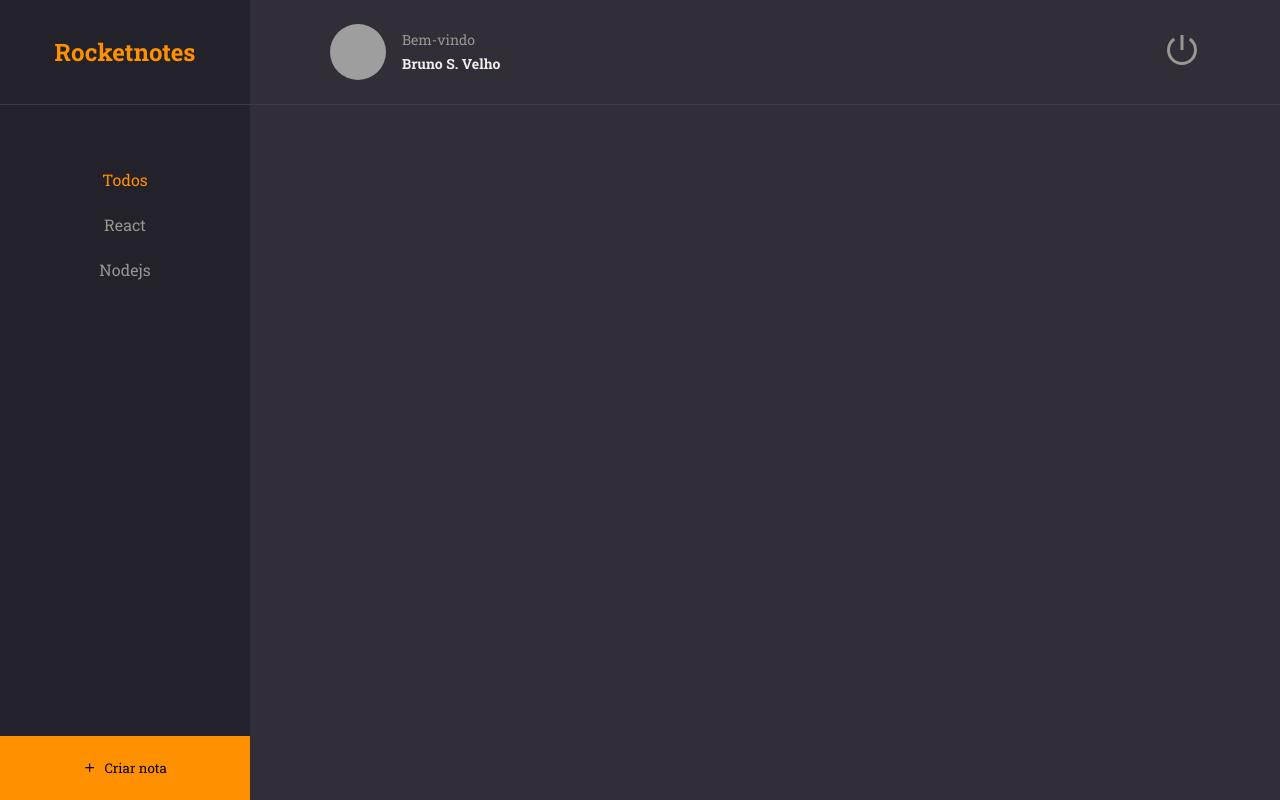
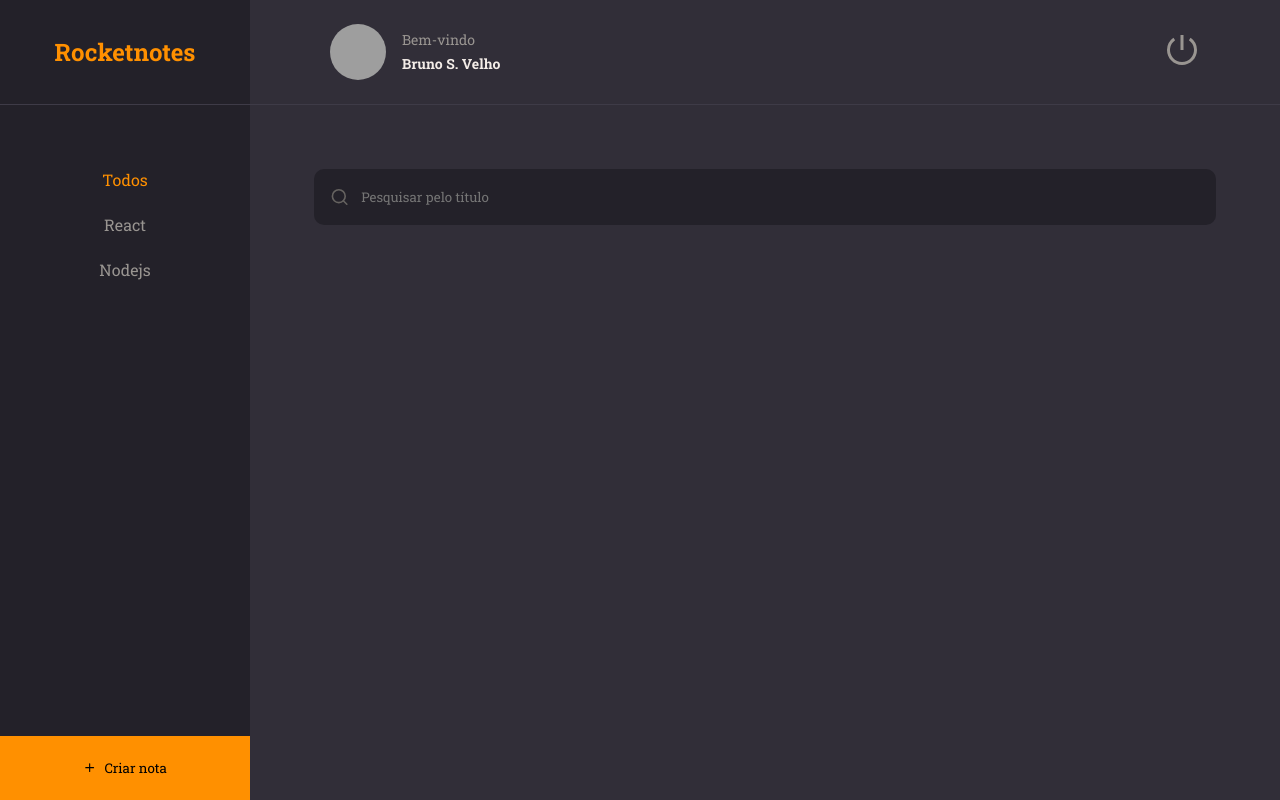
Before and after one commit to vbruno/RS-Explorer-N9-rocketnotes, a React (Vite) app: page / in a window 1280 px wide. Built offline with nearby package versions, Linux system fonts and the light colour scheme; grey boxes are pictures that could not be loaded.

Commit message:
Aula: Input

```diff
--- /dev/null
+++ b/src/components/Input/index.jsx
@@ -0,0 +1,16 @@
+import { Container } from "./styles";
+
+import PropTypes from "prop-types";
+
+export function Input({ icon: Icon, ...rest }) {
+  return (
+    <Container>
+      {Icon && <Icon size={20} />}
+      <input {...rest} />
+    </Container>
+  );
+}
+
+Input.propTypes = {
+  icon: PropTypes.elementType,
+};
--- /dev/null
+++ b/src/components/Input/styles.js
@@ -0,0 +1,34 @@
+import styled from "styled-components";
+
+export const Container = styled.div`
+  width: 100%;
+
+  display: flex;
+  align-items: center;
+
+  background-color: ${({ theme }) => theme.COLORS.BACKGROUND_900};
+  color: ${({ theme }) => theme.COLORS.GRAY_300};
+
+  margin-bottom: 8px;
+  border-radius: 10px;
+
+  > input {
+    height: 56px;
+    width: 100%;
+
+    padding: 12px;
+    color: ${({ theme }) => theme.COLORS.WHITE};
+    background: transparent;
+    border: 0;
+
+    &:placeholder {
+      color: ${({ theme }) => theme.COLORS.GRAY_300};
+    }
+
+
+  }
+
+  > svg {
+      margin-left: 16px;
+    }
+`
--- a/src/pages/Home/index.jsx
+++ b/src/pages/Home/index.jsx
@@ -1,7 +1,8 @@
-import { FiPlus } from 'react-icons/fi'
+import { FiPlus, FiSearch } from 'react-icons/fi'
 import { Container, Brand, Menu, Search, Content, NewNote } from './styles'
 
 import { Header } from '../../components/Header'
+import { Input } from '../../components/Input'
 import { ButtonText } from '../../components/ButtonText'
 
 export function Home() {
@@ -20,7 +21,7 @@
       </Menu>
 
       <Search>
-
+        <Input placeholder={'Pesquisar pelo título'} icon={FiSearch} />
       </Search>
 
       <Content>
--- a/src/pages/Home/styles.js
+++ b/src/pages/Home/styles.js
@@ -47,6 +47,7 @@
 `
 export const Search = styled.div`
   grid-area: search;
+  padding: 64px 64px 0;
 `
 export const Content = styled.div`
   grid-area: content;
```
